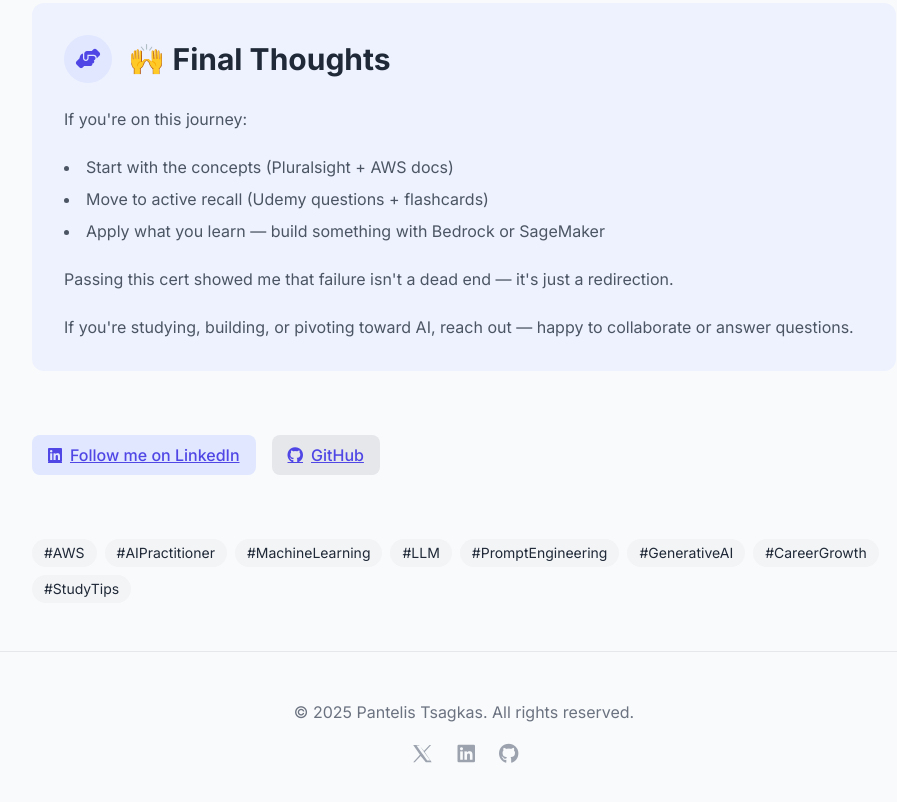
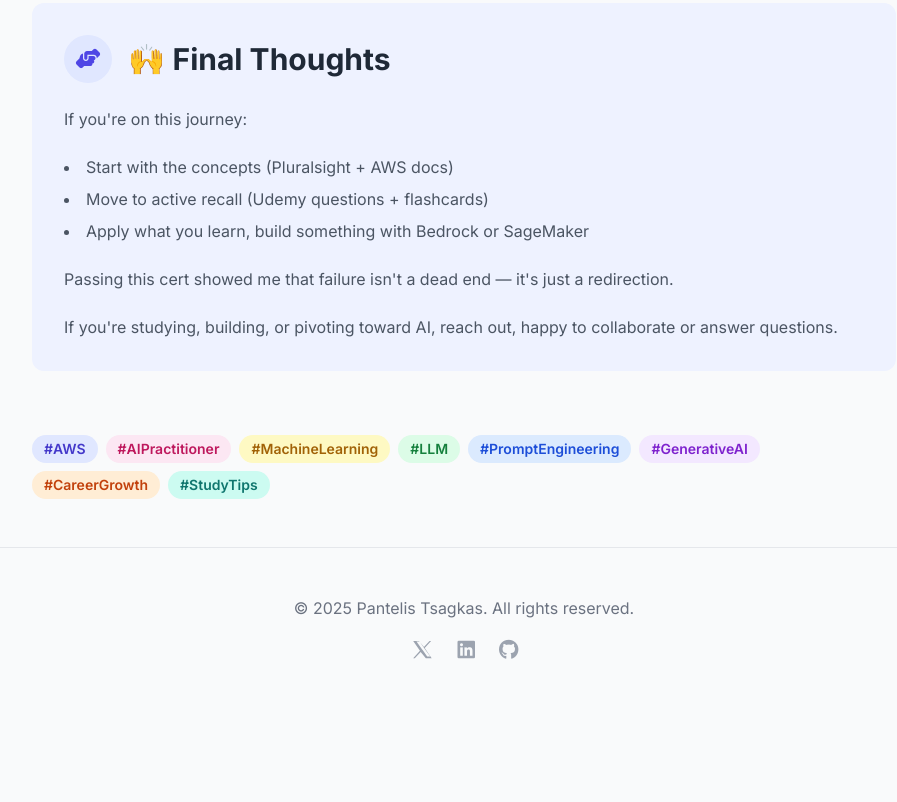
Before and after one commit to PantelisTsagkas/aws-ai-practitioner, a plain HTML site: page index.html in a window 1280 px wide. Shown: the part 4220-5022 px from the top of the page, without its empty margins (176-1073 px from the left). After the commit the page ends 4932 px from the top, so only its background shows below. Drawn offline with nearby package versions, Linux system fonts and the light colour scheme.

Commit message:
add colorful tags at the end

```diff
--- a/index.html
+++ b/index.html
@@ -446,36 +446,27 @@
                 <ul class="list-disc list-inside text-gray-600 space-y-2 mb-6">
                     <li>Start with the concepts (Pluralsight + AWS docs)</li>
                     <li>Move to active recall (Udemy questions + flashcards)</li>
-                    <li>Apply what you learn — build something with Bedrock or SageMaker</li>
+                    <li>Apply what you learn, build something with Bedrock or SageMaker</li>
                 </ul>
                 <p class="text-gray-600 mb-6">
                     Passing this cert showed me that failure isn't a dead end — it's just a redirection.
                 </p>
                 <p class="text-gray-600">
-                    If you're studying, building, or pivoting toward AI, reach out — happy to collaborate or answer questions.
+                    If you're studying, building, or pivoting toward AI, reach out, happy to collaborate or answer questions.
                 </p>
             </section>
 
-            <!-- Social Links -->
-            <div class="flex flex-wrap gap-4 mb-16">
-                <a href="https://www.linkedin.com/in/pantelis-t-6a7718249/" class="inline-flex items-center px-4 py-2 bg-indigo-100 text-indigo-700 rounded-lg hover:bg-indigo-200 hover:text-indigo-900 transition" target="_blank" rel="noopener">
-                    <i class="fab fa-linkedin mr-2"></i> Follow me on LinkedIn
-                </a>
-                <a href="https://github.com/PantelisTsagkas" class="inline-flex items-center px-4 py-2 bg-gray-200 text-gray-800 rounded-lg hover:bg-gray-300 hover:text-black transition" target="_blank" rel="noopener">
-                    <i class="fab fa-github mr-2"></i> GitHub
-                </a>
-            </div>
 
             <!-- Tags -->
             <div class="flex flex-wrap gap-2">
-                <span class="px-3 py-1 bg-gray-100 text-gray-800 text-sm rounded-full">#AWS</span>
-                <span class="px-3 py-1 bg-gray-100 text-gray-800 text-sm rounded-full">#AIPractitioner</span>
-                <span class="px-3 py-1 bg-gray-100 text-gray-800 text-sm rounded-full">#MachineLearning</span>
-                <span class="px-3 py-1 bg-gray-100 text-gray-800 text-sm rounded-full">#LLM</span>
-                <span class="px-3 py-1 bg-gray-100 text-gray-800 text-sm rounded-full">#PromptEngineering</span>
-                <span class="px-3 py-1 bg-gray-100 text-gray-800 text-sm rounded-full">#GenerativeAI</span>
-                <span class="px-3 py-1 bg-gray-100 text-gray-800 text-sm rounded-full">#CareerGrowth</span>
-                <span class="px-3 py-1 bg-gray-100 text-gray-800 text-sm rounded-full">#StudyTips</span>
+                <span class="px-3 py-1 bg-indigo-100 text-indigo-700 text-sm rounded-full font-semibold">#AWS</span>
+                <span class="px-3 py-1 bg-pink-100 text-pink-700 text-sm rounded-full font-semibold">#AIPractitioner</span>
+                <span class="px-3 py-1 bg-yellow-100 text-yellow-700 text-sm rounded-full font-semibold">#MachineLearning</span>
+                <span class="px-3 py-1 bg-green-100 text-green-700 text-sm rounded-full font-semibold">#LLM</span>
+                <span class="px-3 py-1 bg-blue-100 text-blue-700 text-sm rounded-full font-semibold">#PromptEngineering</span>
+                <span class="px-3 py-1 bg-purple-100 text-purple-700 text-sm rounded-full font-semibold">#GenerativeAI</span>
+                <span class="px-3 py-1 bg-orange-100 text-orange-700 text-sm rounded-full font-semibold">#CareerGrowth</span>
+                <span class="px-3 py-1 bg-teal-100 text-teal-700 text-sm rounded-full font-semibold">#StudyTips</span>
             </div>
         </main>
 
```
